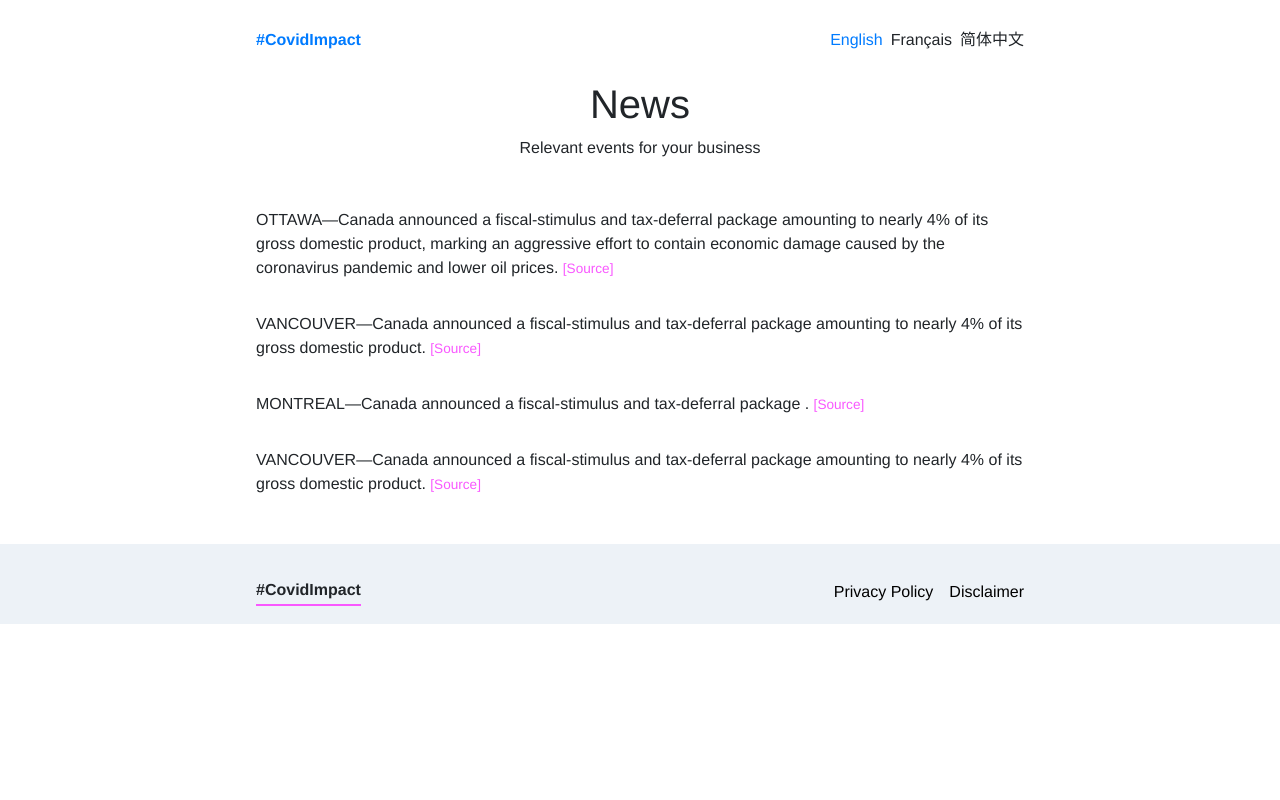
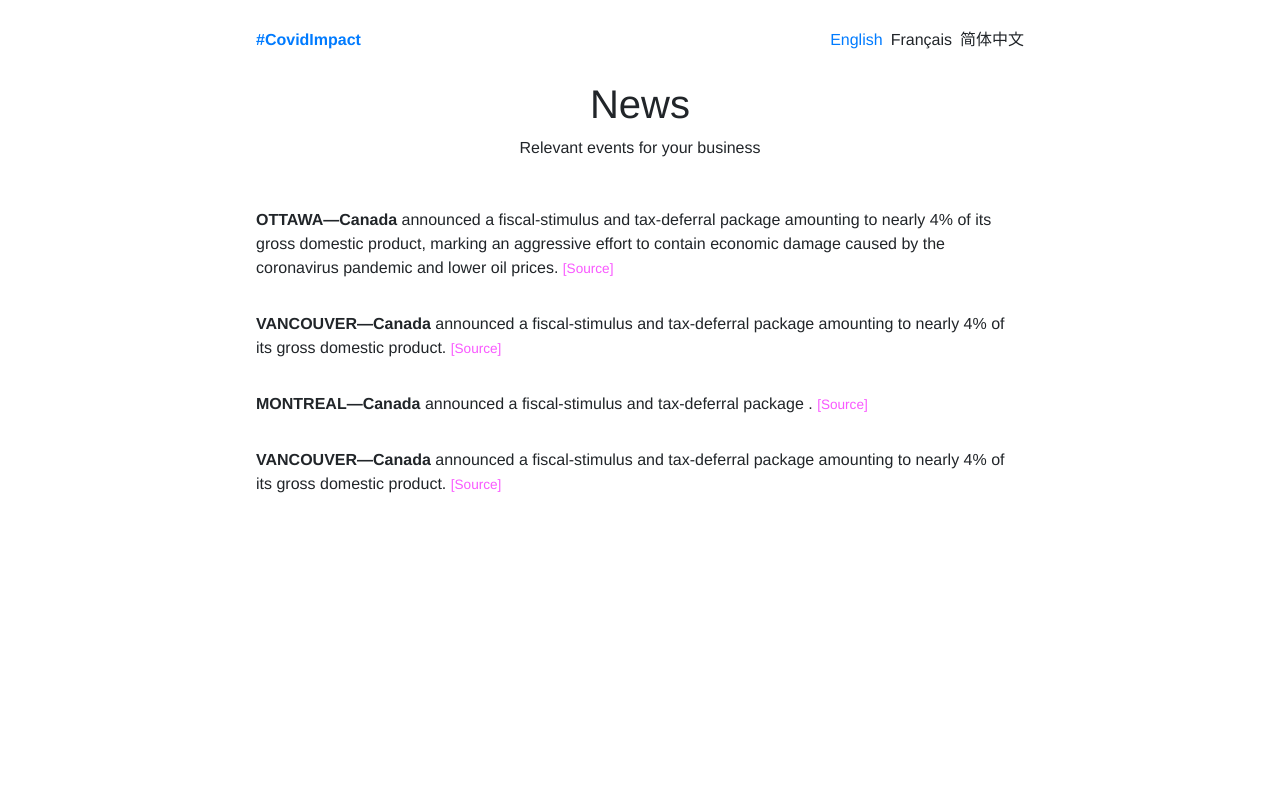
Before and after one commit to COVIDImpact/CovidImpact, a Vue app in the folder app/: page /news in a window 1280 px wide. Shown: the top 800 px of the page. Built offline with nearby package versions, Linux system fonts and the light colour scheme.

Commit message:
fix footers and add text styling to news

```diff
--- a/app/src/components/AidItem.vue
+++ b/app/src/components/AidItem.vue
@@ -177,7 +177,7 @@ export default {
   .aid-con {
     width: 768px;
     margin: 0 auto;
-    height: 100vh;
+    height: 130vh;
   }
 }
 </style>
--- a/app/src/pages/News.vue
+++ b/app/src/pages/News.vue
@@ -13,8 +13,8 @@
     </div>
     <div class="news__con">
       <div class="news__con--content">
-        OTTAWA—Canada announced a fiscal-stimulus and tax-deferral package
-        amounting to nearly 4% of its gross domestic product, marking an
+        <b>OTTAWA—Canada </b>announced a fiscal-stimulus and tax-deferral
+        package amounting to nearly 4% of its gross domestic product, marking an
         aggressive effort to contain economic damage caused by the coronavirus
         pandemic and lower oil prices.
         <span
@@ -25,8 +25,8 @@
         >
       </div>
       <div class="news__con--content">
-        VANCOUVER—Canada announced a fiscal-stimulus and tax-deferral package
-        amounting to nearly 4% of its gross domestic product.
+        <b> VANCOUVER—Canada</b> announced a fiscal-stimulus and tax-deferral
+        package amounting to nearly 4% of its gross domestic product.
         <span
           ><a
             href="https://www.wsj.com/articles/canada-rolls-out-fiscal-boost-and-tax-deferrals-for-coronavirus-relief-11584547026"
@@ -35,7 +35,8 @@
         >
       </div>
       <div class="news__con--content">
-        MONTREAL—Canada announced a fiscal-stimulus and tax-deferral package .
+        <b>MONTREAL—Canada </b>announced a fiscal-stimulus and tax-deferral
+        package .
         <span
           ><a
             href="https://www.wsj.com/articles/canada-rolls-out-fiscal-boost-and-tax-deferrals-for-coronavirus-relief-11584547026"
@@ -44,8 +45,8 @@
         >
       </div>
       <div class="news__con--content">
-        VANCOUVER—Canada announced a fiscal-stimulus and tax-deferral package
-        amounting to nearly 4% of its gross domestic product.
+        <b>VANCOUVER—Canada</b> announced a fiscal-stimulus and tax-deferral
+        package amounting to nearly 4% of its gross domestic product.
         <span
           ><a
             href="https://www.wsj.com/articles/canada-rolls-out-fiscal-boost-and-tax-deferrals-for-coronavirus-relief-11584547026"
@@ -106,4 +107,9 @@ export default {
     margin-bottom: 2em;
   }
 }
+@media screen and (min-width: 768px) {
+  .news__con {
+    height: 100vh;
+  }
+}
 </style>
```
